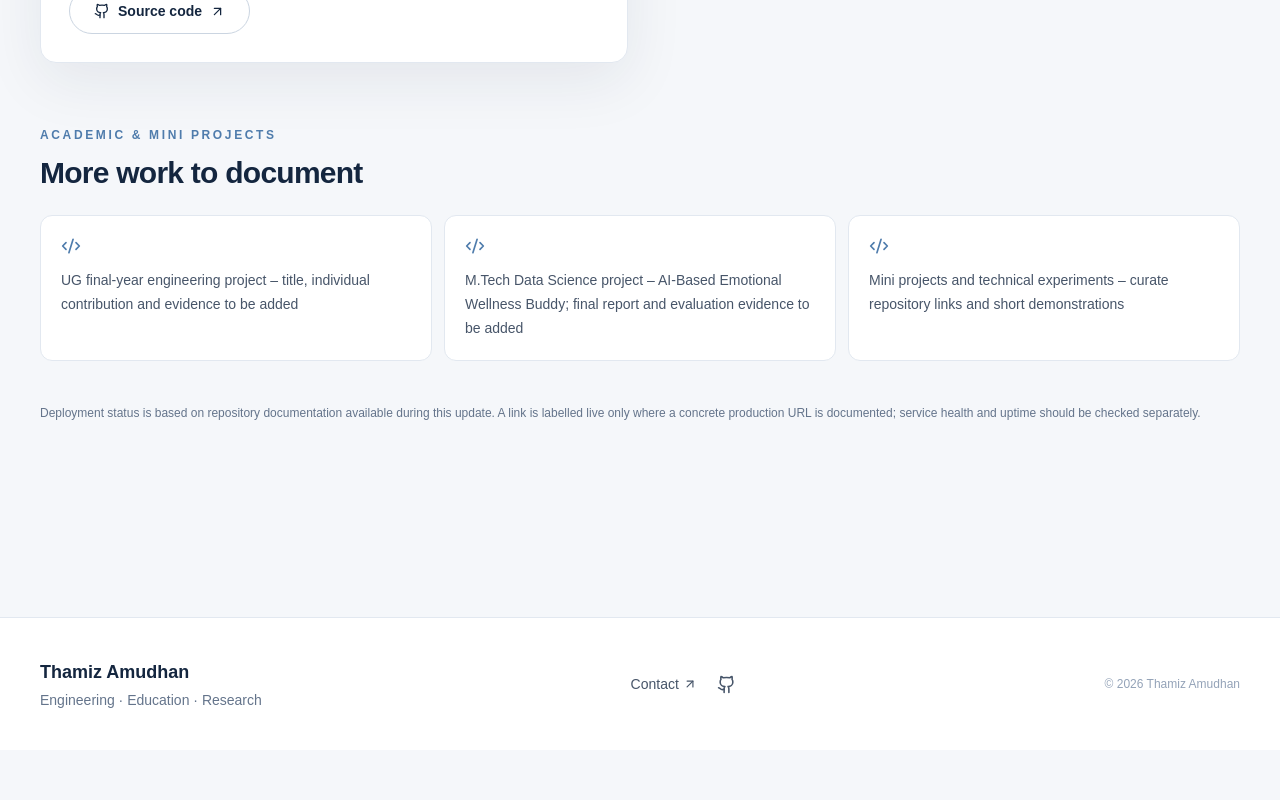
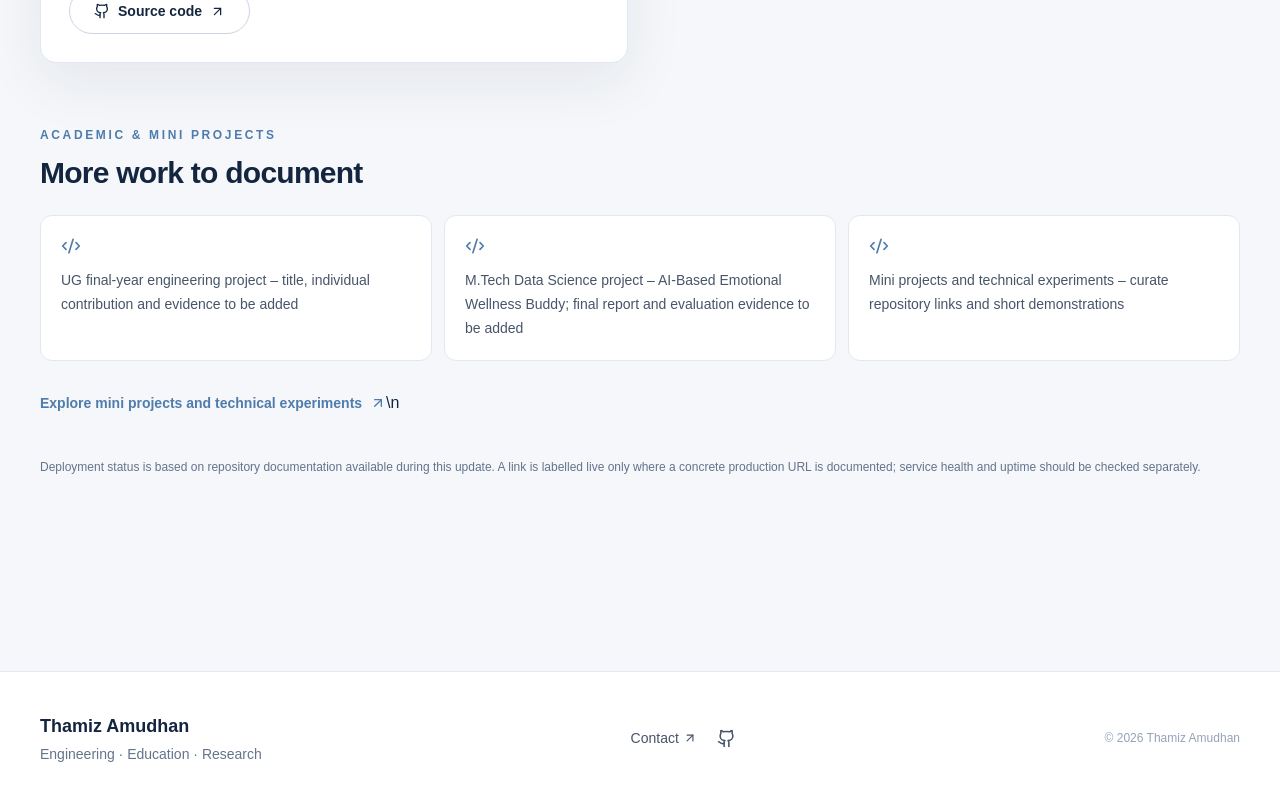
Before and after one commit to tk1573-sys/thamizamudhan-portfolio, a Next.js app: page /projects in a window 1280 px wide. Shown: the part 1574-2374 px from the top of the page. Before the commit the page ends 2324 px from the top, so only its background shows below. Built offline with nearby package versions, Linux system fonts and the light colour scheme.

Commit message:
feat: connect main project showcase to mini projects

```diff
--- a/src/app/projects/page.tsx
+++ b/src/app/projects/page.tsx
@@ -1,5 +1,6 @@
 import type { Metadata } from "next";
-import { ArrowUpRight, Github, ExternalLink, Laptop, Cloud, Code2 } from "lucide-react";
+import Link from "next/link";
+import { ArrowUpRight, Github, ExternalLink, Cloud, Code2 } from "lucide-react";
 import { projects, additionalWork } from "@/data/projects";
 
 export const metadata: Metadata = { title: "Projects & Deployments" };
@@ -40,6 +41,6 @@ export default function ProjectsPage() {
       <h2 className="section-title mt-3 text-3xl">More work to document</h2>
       <div className="mt-6 grid gap-3 md:grid-cols-3">{additionalWork.map((item) => <div key={item} className="rounded-xl border border-slate-200 bg-white p-5 text-sm leading-6 text-slate-600"><Code2 className="mb-3 text-accent" size={20} />{item}</div>)}</div>
     </div>
-    <p className="mt-10 text-xs leading-6 text-slate-500">Deployment status is based on repository documentation available during this update. A link is labelled live only where a concrete production URL is documented; service health and uptime should be checked separately.</p>
+    <Link href="/mini-projects" className="mt-8 inline-flex items-center gap-2 text-sm font-bold text-accent">Explore mini projects and technical experiments <ArrowUpRight size={16}/></Link>\n    <p className="mt-10 text-xs leading-6 text-slate-500">Deployment status is based on repository documentation available during this update. A link is labelled live only where a concrete production URL is documented; service health and uptime should be checked separately.</p>
   </section>;
 }
```
